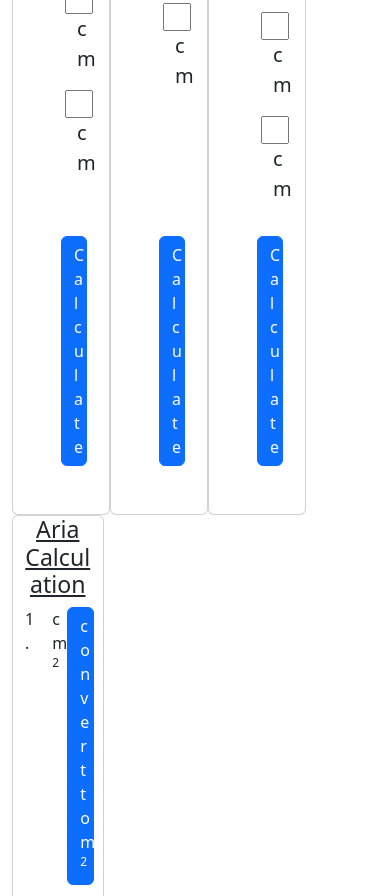
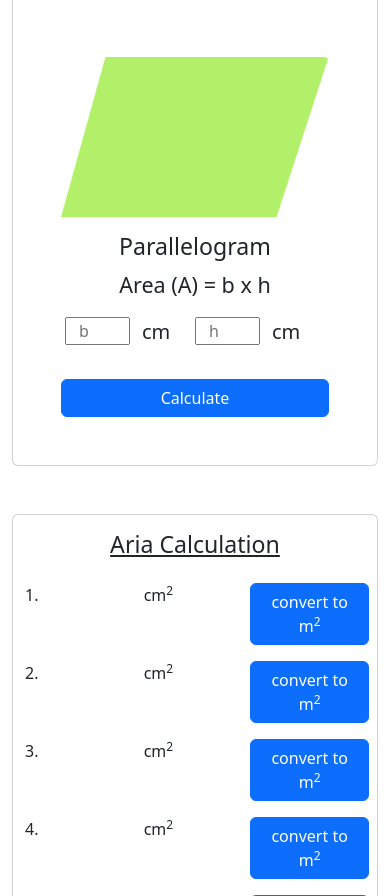
Before and after one commit to sakibmohammad79/geometry-genious-ass5, a plain HTML site: page index.html in a window 390 px wide. Shown: the part 1104-2000 px from the top of the page. Drawn offline with nearby package versions, Linux system fonts and the light colour scheme.

Commit message:
mobile resposive added

```diff
--- a/index.html
+++ b/index.html
@@ -22,7 +22,7 @@
         <section>
             <div>
                 <div class="row ">
-                    <div id="card-1" class="card card1 col-3 p-5">
+                    <div id="card-1" class="card mb-3 mb-sm-1 card1 col-sm-1 col-md-3 p-5">
                       <img width="80" height="160" src="images/triangle.png" class="card-img-top" alt="...">
                       <div class="card-body">
                         <h5 id="triangle-name" class="card-title fs-3 text-center">Triangle</h5>
@@ -39,7 +39,7 @@
                       </div>
                     </div>
 
-                    <div class="card col-3 p-5 card1">
+                    <div class="card mb-3 mb-sm-1 col-sm-1 col-md-3 p-5 ">
                       <img width="80" height="160" src="images/rectangle.png" class="card-img-top mt-4" style="height: 150px;" alt="...">
                       <div class="card-body">
                         <h5 id="rectangle-name" class="card-title text-center fs-3">Rectangle</h5>
@@ -56,7 +56,7 @@
                       </div>
                     </div>
 
-                    <div class="card col-3 p-5">
+                    <div class="card mb-5 mb-sm-1 col-sm-1 col-md-3 p-5">
                       <img width="80" height="160" src="images/parallelogram.png" class="card-img-top mt-3" alt="...">
                       <div class="card-body">
                         <h5 id="parallelogram-name" class="card-title text-center fs-3">Parallelogram</h5>
@@ -72,8 +72,8 @@
                         <button id="parallelogram-btn" class="btn btn-primary w-100">Calculate</button>
                       </div>
                     </div>
-                    <div class="card col-3">
-                        <h3 class="text-center"><u>Aria Calculation</u></h3>
+                    <div class="card col-sm-1 col-md-3">
+                        <h3 class="text-center py-3"><u>Aria Calculation</u></h3>
                         <div class="row pe-2 pb-3">
                             <p class="col-4">1. <span id="triangle-name-set"></span> </p>
                             <p class="col-4"><span id="triangle-result"></span>cm<sup>2</sup></p>
@@ -85,8 +85,8 @@
                             <button class="col-4 btn btn-primary">convert to m<sup>2</sup></button>
                         </div>
                         <div class="row pe-2 pb-3">
-                            <p class="col-5">3.<span id="parallelogram-name-set"></span></p>
-                            <p class="col-3 row-2"><span id="parallelogram-result"></span>cm<sup>2</sup></p>
+                            <p class="col-4">3.<span id="parallelogram-name-set"></span></p>
+                            <p class="col-4 row-2"><span id="parallelogram-result"></span>cm<sup>2</sup></p>
                             <button class="col-4 btn btn-primary">convert to m<sup>2</sup></button>
                         </div>
                         <div class="row pe-2 pb-3">
@@ -107,7 +107,7 @@
                       </div>
                 </div>
                 <div class="row py-5">
-                    <div class="card col-3 p-5">
+                    <div class="card col-sm-1 col-md-3 mb-3 mb-sm-1 p-5">
                       <img width="80" height="160" src="images/rhombus.png" class="card-img-top" alt="...">
                       <div class="card-body">
                         <h5 id="rhombus-name" class="card-title fs-3 text-center">Rhombus</h5>
@@ -124,7 +124,7 @@
                       </div>
                     </div>
 
-                    <div class="card col-3 p-5">
+                    <div class="card col-sm-1 col-md-3 mb-3 mb-sm-1 p-5">
                       <img width="80" height="160" src="images/pentagon.png" class="card-img-top mt-4" style="height: 150px;" alt="...">
                       <div class="card-body">
                         <h5 id="pentagon-name" class="card-title text-center fs-3">Pentagon</h5>
@@ -141,7 +141,7 @@
                       </div>
                     </div>
 
-                    <div class="card col-3 p-5">
+                    <div class="card col-sm-1 col-md-3 p-5">
                       <img width="80" height="160" src="images/ellipse.png" class="card-img-top mt-3" alt="...">
                       <div class="card-body">
                         <h5 id="ellips-name" class="card-title text-center fs-3">Ellipse</h5>
```
